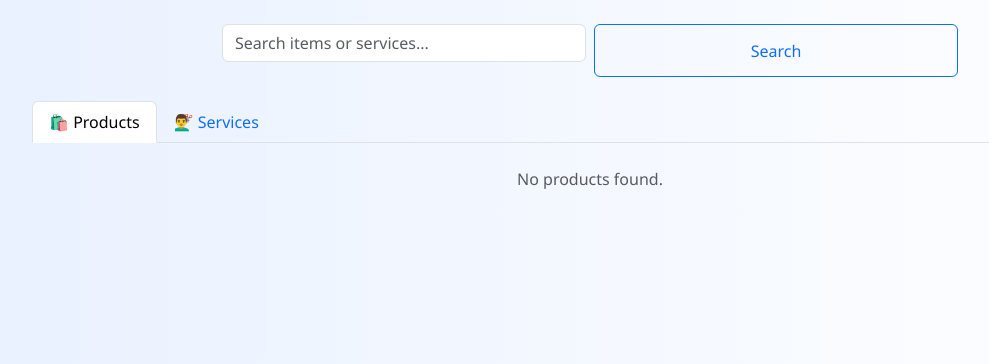
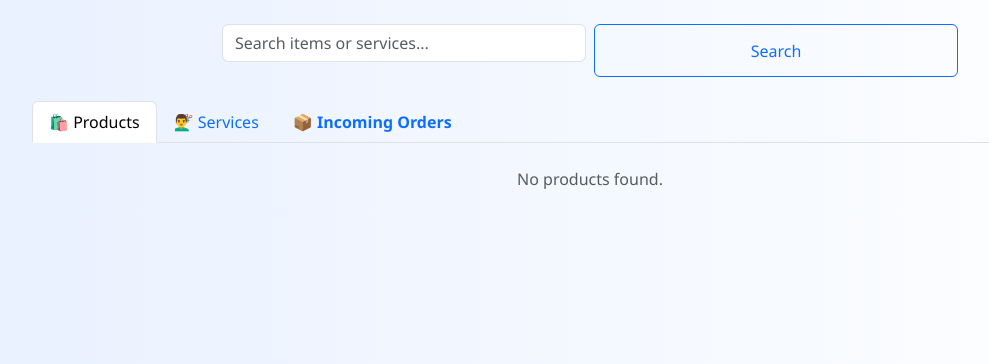
Before and after one commit to toqiffoo/unitrade, a Flask app: page /dashboard in a window 1280 px wide. Shown: the part 56-420 px from the top of the page, without its empty margins (50-1039 px from the left). Run offline with Flask 3, Linux system fonts and the light colour scheme; the visitor is signed in with stand-in values (Sample User, id 1); some libraries are stand-ins or nearby versions.

Commit message:
Updated the code

```diff
--- a/app.py
+++ b/app.py
@@ -81,22 +81,25 @@ def register():
 def dashboard():
     global db
     user_email = session.get('user_email', 'User')
+    current_uid = session.get('uid') # Needed for fetching orders
     is_admin = user_email in ADMIN_EMAILS
     search_query = request.args.get('q', '').lower()
 
     products = []
     services = []
+    orders = [] # NEW: List for incoming buy requests
 
     try:
+        # 1. Fetch Products (Exclude sold ones)
         products_ref = db.collection('products').order_by('created_at', direction=firestore.Query.DESCENDING).stream()
         for doc in products_ref:
             p = doc.to_dict()
             p['id'] = doc.id
-            # Filter out sold items (optional, but good for UX)
             if p.get('status') != 'sold':
                 if not search_query or (search_query in p.get('name', '').lower() or search_query in p.get('description', '').lower()):
                     products.append(p)
 
+        # 2. Fetch Services
         services_ref = db.collection('services').order_by('created_at', direction=firestore.Query.DESCENDING).stream()
         for doc in services_ref:
             s = doc.to_dict()
@@ -104,10 +107,22 @@ def dashboard():
             if not search_query or (search_query in s.get('service_type', '').lower() or search_query in s.get('description', '').lower()):
                 services.append(s)
 
+        # 3. NEW: Fetch Incoming Orders for this Seller
+        orders_ref = db.collection('transactions').where('seller_uid', '==', current_uid).where('status', '==', 'pending_approval').stream()
+        for doc in orders_ref:
+            o = doc.to_dict()
+            o['id'] = doc.id
+            orders.append(o)
+
     except Exception as e:
         print(f"Error fetching data: {e}")
 
-    return render_template('dashboard.html', user_email=user_email, products=products, services=services, is_admin=is_admin)
+    return render_template('dashboard.html',
+                           user_email=user_email,
+                           products=products,
+                           services=services,
+                           orders=orders, # Pass orders to template
+                           is_admin=is_admin)
 
 @app.route('/inbox')
 @login_required
@@ -452,5 +467,44 @@ def api_update_profile():
         return jsonify({'success': True, 'message': 'Updated.'})
     except Exception as e: return jsonify({'success': False, 'message': str(e)}), 500
 
+    # NEW: Handle Accept/Reject Order
+@app.route('/api/handle_order', methods=['POST'])
+@login_required
+def api_handle_order():
+    data = request.get_json()
+    order_id = data.get('order_id')
+    action = data.get('action') # 'accept' or 'reject'
+
+    try:
+        order_ref = db.collection('transactions').document(order_id)
+        order = order_ref.get()
+
+        if not order.exists: return jsonify({'success': False, 'message': 'Order not found'}), 404
+
+        order_data = order.to_dict()
+
+        # Verify this user is the actual seller
+        if order_data['seller_uid'] != session['uid']:
+            return jsonify({'success': False, 'message': 'Unauthorized'}), 403
+
+        if action == 'accept':
+            # 1. Update Order Status
+            order_ref.update({'status': 'completed'})
+
+            # 2. Mark Product as SOLD
+            db.collection('products').document(order_data['item_id']).update({'status': 'sold'})
+
+            # 3. Notify Buyer (Optional: You could add a chat message here)
+            message = "Order Accepted! Item marked as Sold."
+
+        elif action == 'reject':
+            order_ref.update({'status': 'rejected'})
+            message = "Order Rejected."
+
+        return jsonify({'success': True, 'message': message})
+
+    except Exception as e:
+        return jsonify({'success': False, 'message': str(e)}), 500
+
 if __name__ == '__main__':
     app.run(debug=True)
--- a/templates/dashboard.html
+++ b/templates/dashboard.html
@@ -53,12 +53,18 @@
         </div>
     </div>
 
-    <ul class="nav nav-tabs mb-4" id="myTab" role="tablist">
+   <ul class="nav nav-tabs mb-4" id="myTab" role="tablist">
         <li class="nav-item" role="presentation">
             <button class="nav-link active" id="products-tab" data-bs-toggle="tab" data-bs-target="#products-pane" type="button">🛍️ Products</button>
         </li>
         <li class="nav-item" role="presentation">
             <button class="nav-link" id="services-tab" data-bs-toggle="tab" data-bs-target="#services-pane" type="button">💇‍♂️ Services</button>
+        </li>
+        <li class="nav-item" role="presentation">
+            <button class="nav-link fw-bold text-primary" id="orders-tab" data-bs-toggle="tab" data-bs-target="#orders-pane" type="button">
+                📦 Incoming Orders
+                {% if orders %}<span class="badge bg-danger ms-1">{{ orders|length }}</span>{% endif %}
+            </button>
         </li>
     </ul>
 
@@ -86,14 +92,8 @@
                                 <p class="card-text fw-bold text-success mt-auto">RM {{ "%.2f"|format(product.price) }}</p>
 
                                 <div class="d-flex gap-2 mt-2">
-                                    <button class="btn btn-success flex-grow-1"
-                                            onclick="openBuyModal('{{ product.id }}', '{{ product.name }}', '{{ product.seller_uid }}')">
-                                        Buy Request
-                                    </button>
-
-                                    <a href="{{ url_for('chat', seller_uid=product.seller_uid, item_id=product.id) }}" class="btn btn-outline-primary">
-                                        💬
-                                    </a>
+                                    <button class="btn btn-success flex-grow-1" onclick="openBuyModal('{{ product.id }}', '{{ product.name }}', '{{ product.seller_uid }}')">Buy Request</button>
+                                    <a href="{{ url_for('chat', seller_uid=product.seller_uid, item_id=product.id) }}" class="btn btn-outline-primary">💬</a>
                                 </div>
                             </div>
                         </div>
@@ -143,8 +143,62 @@
                 {% endif %}
             </div>
         </div>
+
+        <div class="tab-pane fade" id="orders-pane">
+            <div class="card shadow-sm">
+                <div class="card-body">
+                    <h5 class="card-title mb-4">Incoming Requests</h5>
+                    {% if orders %}
+                        <div class="list-group">
+                        {% for order in orders %}
+                            <div class="list-group-item d-flex justify-content-between align-items-center">
+                                <div>
+                                    <h6 class="mb-1 fw-bold">{{ order.item_name }}</h6>
+                                    <p class="mb-1 text-muted small">Buyer: {{ order.buyer_email }}</p>
+                                    <span class="badge bg-secondary">{{ order.payment_method }}</span>
+                                    {% if order.proof_image %}
+                                        <a href="{{ order.proof_image }}" target="_blank" class="badge bg-primary text-decoration-none">View Receipt</a>
+                                    {% endif %}
+                                </div>
+                                <div class="d-flex gap-2">
+                                    <button onclick="handleOrder('{{ order.id }}', 'accept')" class="btn btn-success btn-sm">Accept & Sold</button>
+                                    <button onclick="handleOrder('{{ order.id }}', 'reject')" class="btn btn-danger btn-sm">Reject</button>
+                                </div>
+                            </div>
+                        {% endfor %}
+                        </div>
+                    {% else %}
+                        <p class="text-center text-muted py-3">No pending orders yet.</p>
+                    {% endif %}
+                </div>
+            </div>
+        </div>
+
     </div>
 </div>
+
+<script>
+    // ... (Keep submitReport and openBuyModal logic) ...
+
+    // NEW: Handle Order Script
+    async function handleOrder(orderId, action) {
+        if(!confirm(`Are you sure you want to ${action} this order?`)) return;
+
+        try {
+            const response = await fetch('/api/handle_order', {
+                method: 'POST',
+                headers: { 'Content-Type': 'application/json' },
+                body: JSON.stringify({ order_id: orderId, action: action })
+            });
+            const data = await response.json();
+            alert(data.message);
+            location.reload();
+        } catch (error) {
+            console.error(error);
+            alert("Error processing order.");
+        }
+    }
+</script>
 
 <div class="modal fade" id="buyModal" tabindex="-1" aria-hidden="true">
   <div class="modal-dialog">
```
